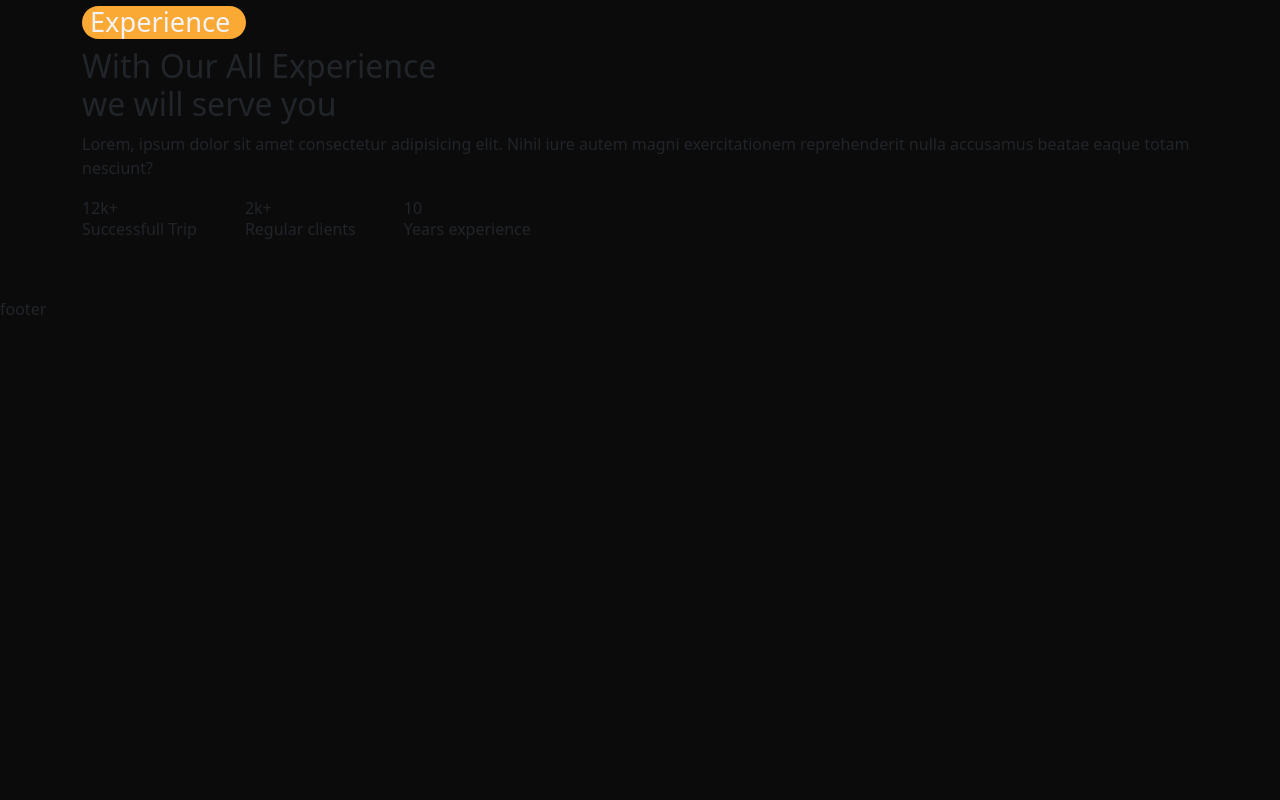
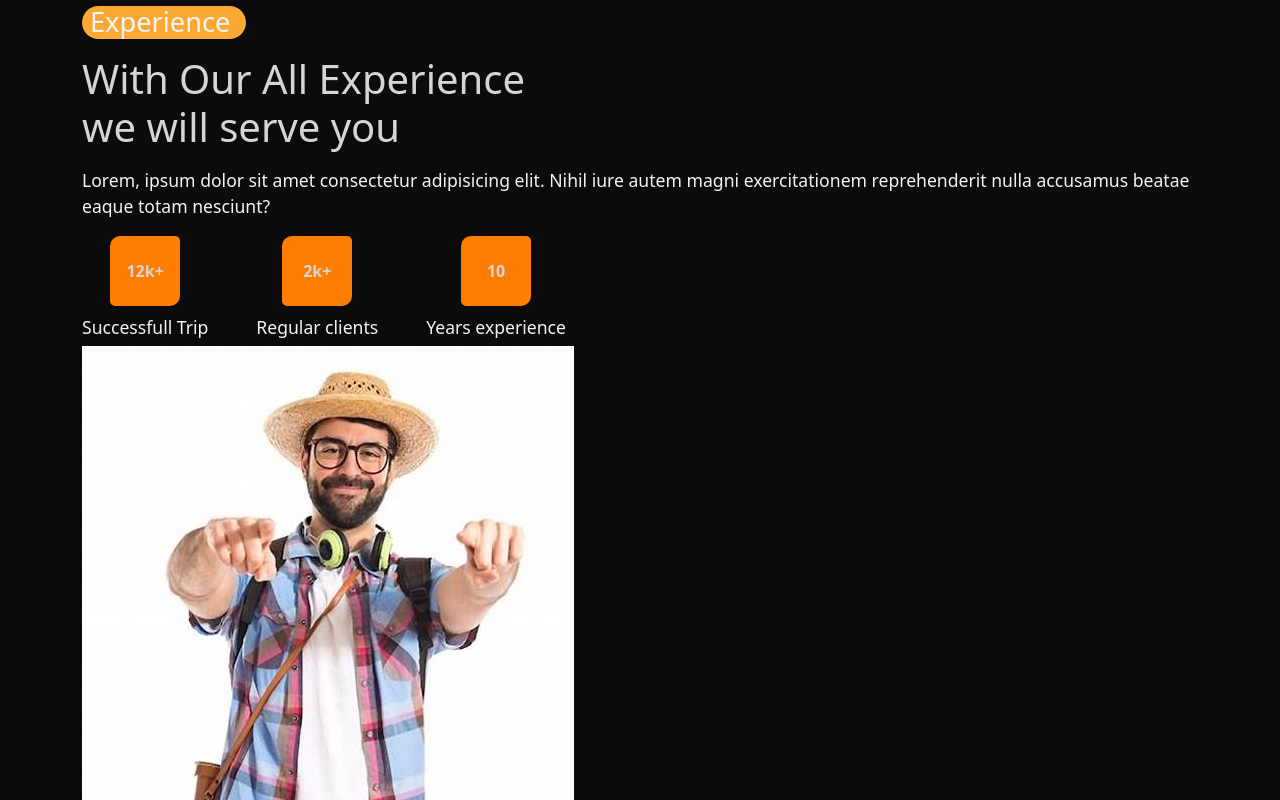
Before and after one commit to SachiniDeSilva/TravelMe, a React (Create React App) app: page /home in a window 1280 px wide. Shown: the part 2060-2860 px from the top of the page. Before the commit the page ends 2381 px from the top, so only its background shows below. Built offline with nearby package versions, Linux system fonts and the light colour scheme.

Commit message:
do css styles for experience section

```diff
--- a/src/pages/Home.jsx
+++ b/src/pages/Home.jsx
@@ -7,12 +7,18 @@
 import world from '../assets/OIP__1_-removebg-preview.png'
 import Subtitle from '../shared/Subtitle';
 import FeaturedToureList from '../components/Featured-tour/FeaturedToureList';
+import experienceImg from '../assets/OIP (11).jpg'
 
 import Service from '../Service/Service';
 import SearchBar from '../shared/SearchBar';
 
 const Home = () => {
   return <>
+
+
+
+
+
   <section>
     <Container>
       <Row>
@@ -47,6 +53,14 @@
       </Row>
     </Container>
   </section>
+
+
+
+
+
+
+
+
   <section>
     <Container>
       <Row>
@@ -58,6 +72,14 @@
       </Row>
     </Container>
   </section>
+
+
+
+
+
+
+
+
 {/*feature*/}
 <section className='feach'>
   <Row>
@@ -67,6 +89,21 @@
     <FeaturedToureList/>
   </Row>
 </section>
+
+
+
+
+
+
+
+
+
+
+
+
+
+
+
 {/*experience*/}
 
 <section>
@@ -95,7 +132,11 @@
 </div>
 
       </div>
-      <Col lg='6'></Col>
+      <Col lg='6'>
+      <div className="experience_img">
+        <img src={experienceImg} alt="" />
+      </div>
+      </Col>
     </Row>
   </Container>
 </section>
--- a/src/styles/home.css
+++ b/src/styles/home.css
@@ -65,3 +65,39 @@
 .feach{
     padding-left: 70px;
 }
+
+.experience_content h2{
+    font-size: 2.5rem;
+    margin-top: 1rem;
+    font-weight: 500;
+    color: #d5d5d6;
+}
+
+.experience_content p{
+    font-size: 1.1rem;
+    color: var(--text-color);
+    margin-top: 1rem;
+}
+
+.counter_wrapper{
+    margin-top: 2.5 rem;
+
+}
+
+.counter_box span{
+    width: 70px;
+    height: 70px;
+    margin: auto;
+    display: flex;
+    align-items: center;
+    justify-content: center;
+    background: var(--primary-color);
+    color: #d5d5d6;
+    font-weight: 600;
+    border-radius: 10px 5px 10px 5px;
+}
+.counter_box h6{
+    font-size: 1.1rem;
+    margin-top: 0.7rem;
+    color: var(--text-color);
+}
```
